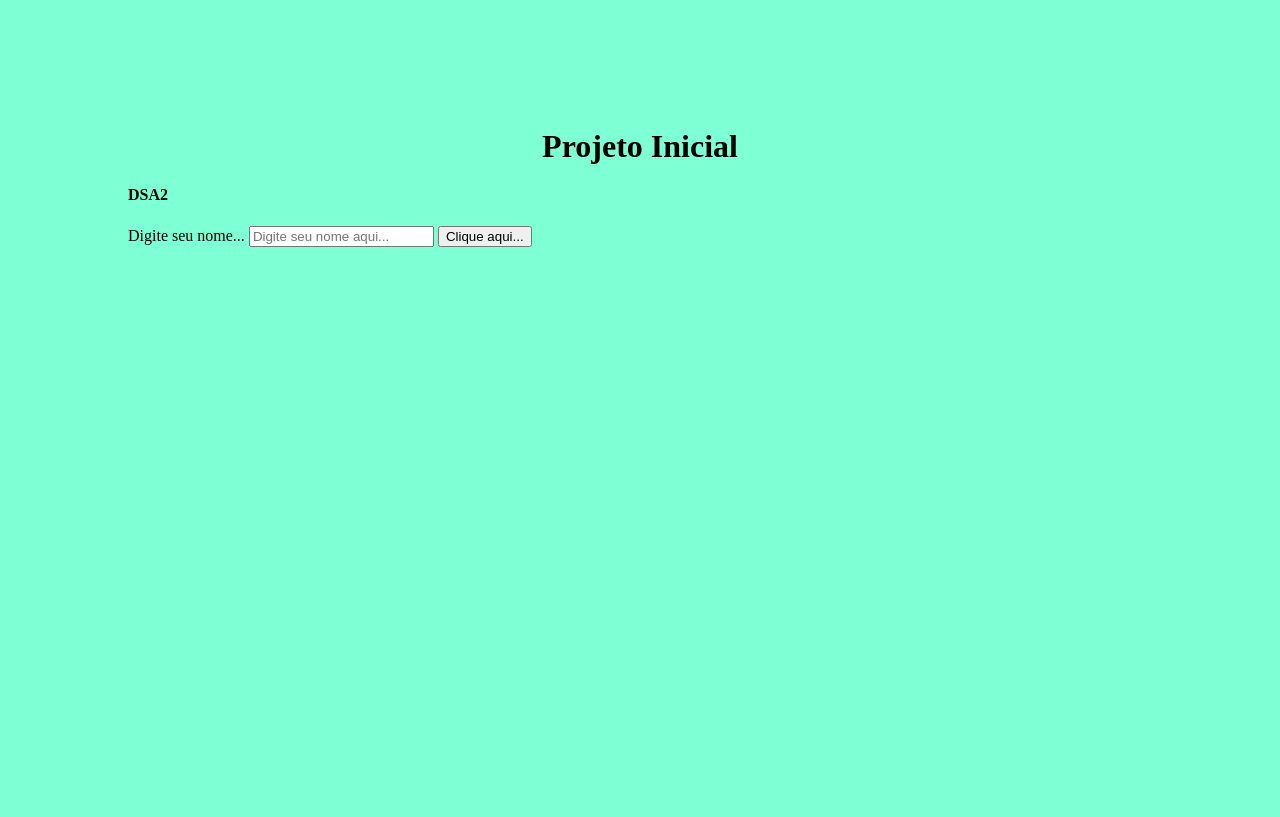
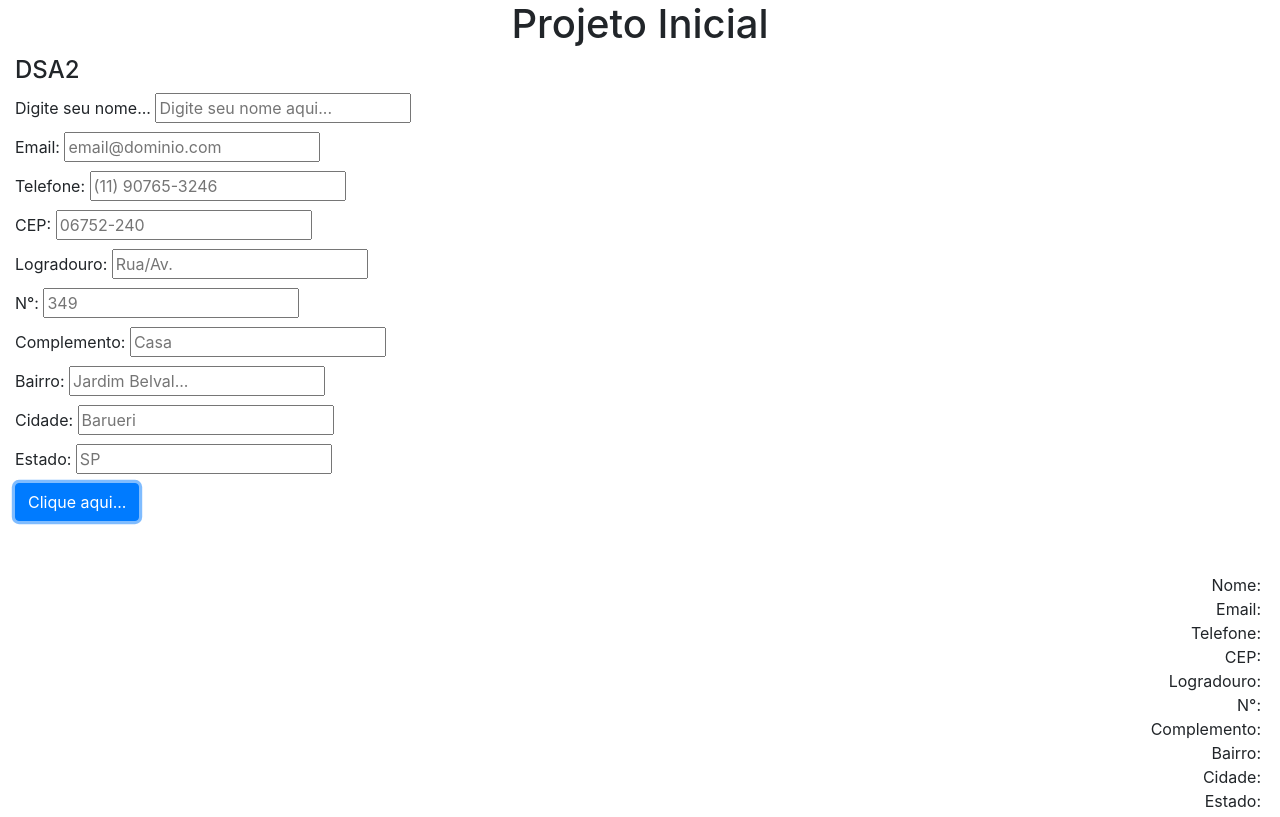
Before and after one commit to manuellaN/projeto-inicial, a plain HTML site: page index.html in a window 1280 px wide. Both pictures are taken after a click on the button "Clique aqui...". Drawn offline with nearby package versions, Linux system fonts and the light colour scheme.

Commit message:
Formulário

```diff
--- a/index.html
+++ b/index.html
@@ -5,17 +5,84 @@
     <meta http-equiv="X-UA-Compatible" content="IE=edge">
     <meta name="viewport" content="width=device-width, initial-scale=1.0">
     <link rel="stylesheet" href="./estilo.css">
+    <link rel="stylesheet" href="https://stackpath.bootstrapcdn.com/bootstrap/4.1.3/css/bootstrap.min.css" integrity="sha384-MCw98/SFnGE8fJT3GXwEOngsV7Zt27NXFoaoApmYm81iuXoPkFOJwJ8ERdknLPMO" crossorigin="anonymous">
     <title>Projeto Inicial</title>
 </head>
-<body>
+<body class="container-fluid">
     <h1>Projeto Inicial</h1>
 
     <div>
         <h4>DSA2</h4>
-        <label>Digite seu nome...</label>
-        <input type="text" id="nome" placeholder="Digite seu nome aqui...">
-        <input type="button" id="botao" value="Clique aqui...">
+        <form>
+            <div class="mb-1">
+                <label for="nome">Digite seu nome...</label>
+                <input type="text" id="nome" placeholder="Digite seu nome aqui...">
+
+            </div>
+            <div class="mb-1">
+                <label for="email">Email: </label>
+                <input type="text" id="email" placeholder="email@dominio.com">
+
+            </div>
+
+            <div class="mb-1">
+                <label for="tel">Telefone: </label>
+                <input type="text" id="tel" placeholder="(11) 90765-3246">
+
+            </div>
+
+            <div class="mb-1">
+                <label for="CEP">CEP: </label>
+                <input type="text" id="CEP" placeholder="06752-240">
+
+            </div>
+
+            <div class="mb-1">
+                <label for="logra">Logradouro: </label>
+                <input type="text" id="logra" placeholder="Rua/Av.">
+
+            </div>
+
+            <div class="mb-1">
+                <label for="num">N°: </label>
+                <input type="text" id="num" placeholder="349">
+
+            </div>
+
+            <div class="mb-1">
+                <label for="compl">Complemento: </label>
+                <input type="text" id="compl" placeholder="Casa">
+
+            </div>
+
+            <div class="mb-1">
+                <label for="bairro">Bairro: </label>
+                <input type="text" id="bairro" placeholder="Jardim Belval...">
+
+            </div>
+
+            <div class="mb-1">
+                <label for="cid">Cidade: </label>
+                <input type="text" id="cid" placeholder="Barueri">
+
+            </div>
+
+            <div class="mb-1">
+                <label for="estado">Estado: </label>
+                <input type="text" id="estado" placeholder="SP">
+
+            </div>
+
+
+            <input type="button" id="botao" class = "btn btn-primary" value="Clique aqui...">
+
+        </form>
+        <div class="mt-5 p-1 text-right"id="saida-de-dados"></div>
+
     </div>
    <script src="scripts.js"></script>
+   <script src="https://code.jquery.com/jquery-3.3.1.slim.min.js" integrity="sha384-q8i/X+965DzO0rT7abK41JStQIAqVgRVzpbzo5smXKp4YfRvH+8abtTE1Pi6jizo" crossorigin="anonymous"></script>
+<script src="https://cdnjs.cloudflare.com/ajax/libs/popper.js/1.14.3/umd/popper.min.js" integrity="sha384-ZMP7rVo3mIykV+2+9J3UJ46jBk0WLaUAdn689aCwoqbBJiSnjAK/l8WvCWPIPm49" crossorigin="anonymous"></script>
+<script src="https://stackpath.bootstrapcdn.com/bootstrap/4.1.3/js/bootstrap.min.js" integrity="sha384-ChfqqxuZUCnJSK3+MXmPNIyE6ZbWh2IMqE241rYiqJxyMiZ6OW/JmZQ5stwEULTy" crossorigin="anonymous"></script>
 </body>
 </html>
--- a/scripts.js
+++ b/scripts.js
@@ -2,7 +2,40 @@ var botao = document.getElementById("botao");
 botao.addEventListener("click", alertar, false);
 var nome = document.getElementById("nome");
 
+var saida = document.getElementById("saida-de-dados");
+
+var email = document.getElementById("email");
+
+var tel = document.getElementById("tel");
+
+var CEP = document.getElementById("CEP");
+
+var logra = document.getElementById("logra");
+
+var num = document.getElementById("num");
+
+var compl = document.getElementById("compl");
+
+var bairro = document.getElementById("bairro");
+
+var cid = document.getElementById("cid");
+
+var estado = document.getElementById("estado");
 
 function alertar(event) {
-    alert("Você clicou no botão! " + nome.value);
+   // alert("Você clicou no botão! " + nome.value);
+
+
+saida.innerText = "Nome: " + nome.value +
+              "\n Email: " + email.value +
+              "\n Telefone: " + tel.value +
+              "\n CEP: " + CEP.value +
+              "\n Logradouro: " + logra.value +
+              "\n N°: " + num.value +
+              "\n Complemento: " + compl.value +
+              "\n Bairro: " + bairro.value +
+              "\n Cidade: " + cid.value +
+              "\n Estado: " + estado.value
+              ;
+
 }
```
Also changed, not shown: estilo.css (line endings or trailing spaces).
